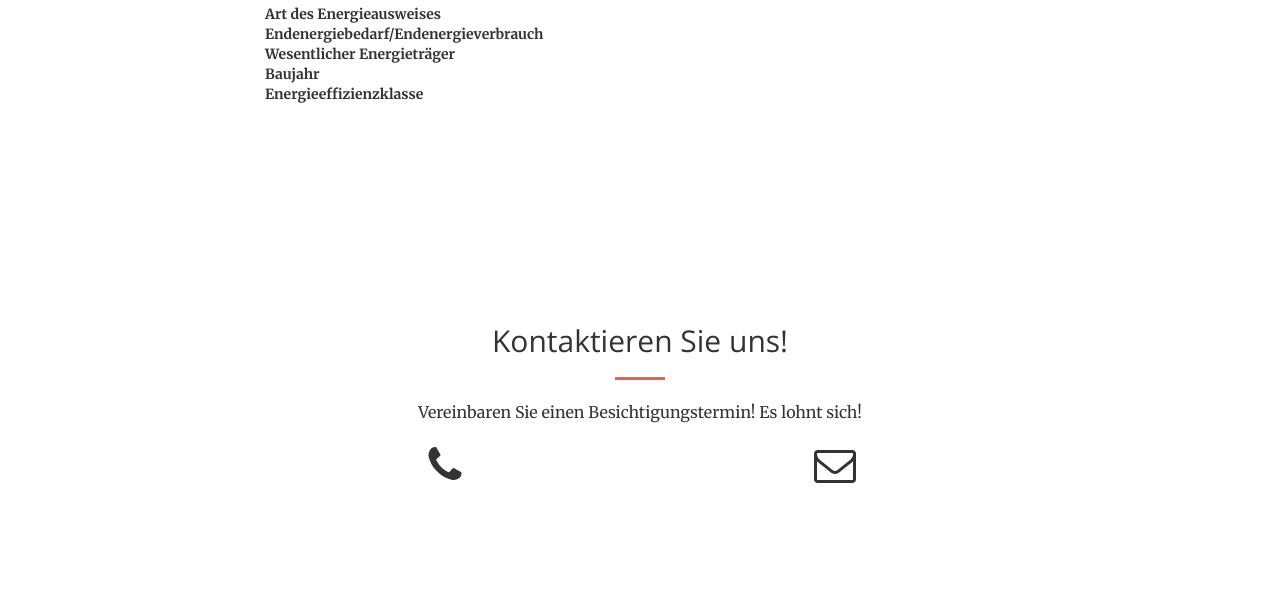
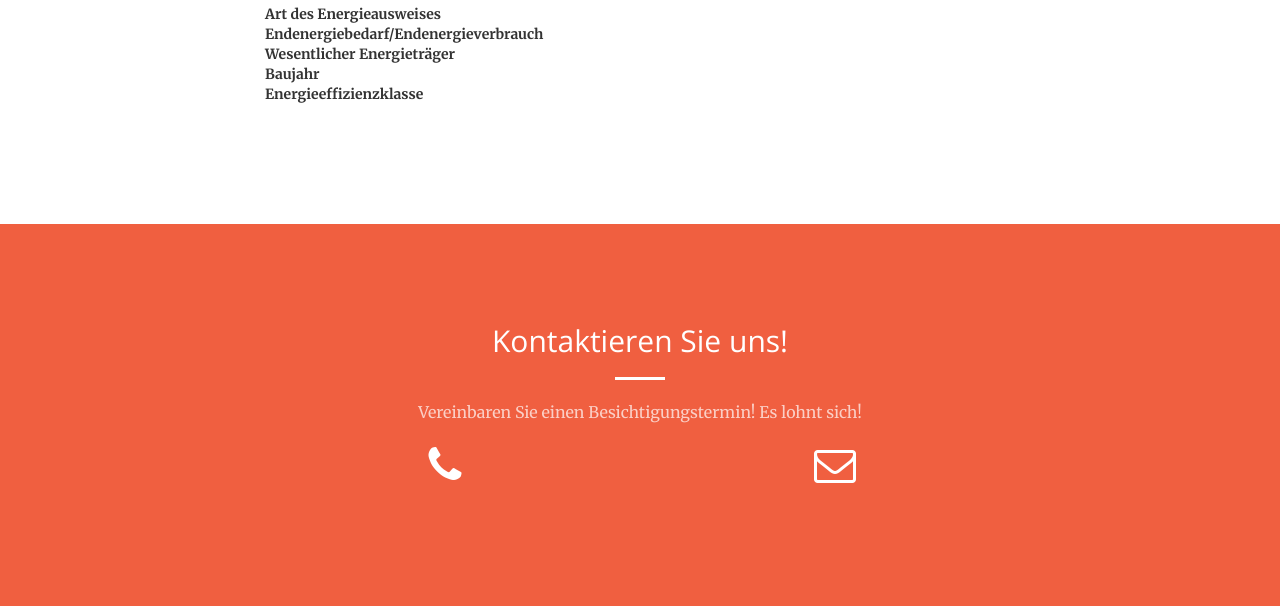
Before and after one commit to normanjaeckel/THHome, a Django app: template THHome/templates/detail.html in a window 1280 px wide. Shown: the part 1279-1885 px from the top of the page. Run offline with Django 3.2, Linux system fonts and the light colour scheme; the template is opened without the code that fills it, so the values that code supplies are empty; some libraries are stand-ins or nearby versions.

Commit message:
Changed color of contact area. Removed black area.

```diff
--- a/THHome/templates/contact.html
+++ b/THHome/templates/contact.html
@@ -1,18 +1,18 @@
-<section id="contact">
+<section id="contact" class="bg-primary">
     <div class="container">
         <div class="row">
             <div class="col-lg-8 col-lg-offset-2 text-center">
                 <h2 class="section-heading">Kontaktieren Sie uns!</h2>
-                <hr class="primary">
-                <p>Vereinbaren Sie einen Besichtigungstermin! Es lohnt sich!</p>
+                <hr class="light">
+                <p class="text-faded">Vereinbaren Sie einen Besichtigungstermin! Es lohnt sich!</p>
             </div>
             <div class="col-lg-4 col-lg-offset-2 text-center">
                 <i class="fa fa-phone fa-3x wow bounceIn"></i>
-                <p>{{ config.CONTACT_PHONE|safe }}</p>
+                <p class="text-faded">{{ config.CONTACT_PHONE|safe }}</p>
             </div>
             <div class="col-lg-4 text-center">
                 <i class="fa fa-envelope-o fa-3x wow bounceIn" data-wow-delay=".1s"></i>
-                <p>{{ config.CONTACT_MAIL|safe }}</p>
+                <p class="text-faded">{{ config.CONTACT_MAIL|safe }}</p>
             </div>
         </div>
     </div>
--- a/THHome/templates/index.html
+++ b/THHome/templates/index.html
@@ -127,15 +127,6 @@
 
         {% include 'contact.html' %}
 
-        <aside class="bg-dark">
-            <div class="container text-center">
-                <div class="call-to-action">
-                    <h2>Was könnte hier noch hin?</h2>
-                    <a href="#" class="btn btn-default btn-xl wow tada">Klicken Sie hier!</a>
-                </div>
-            </div>
-        </aside>
-
         {% include 'legal-notice.html' %}
 
     {% endblock %}
```
